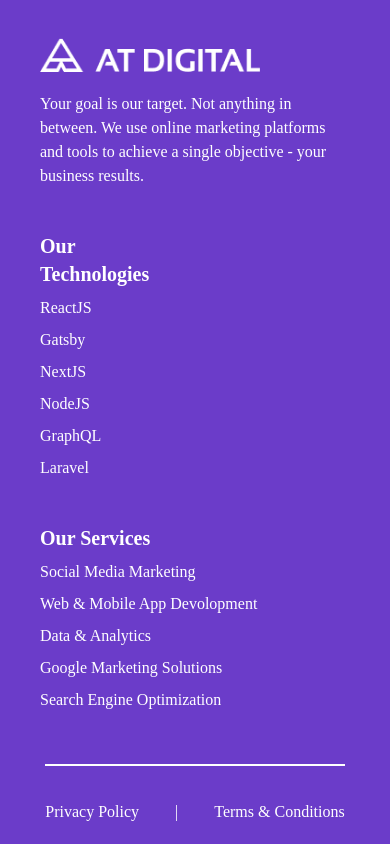
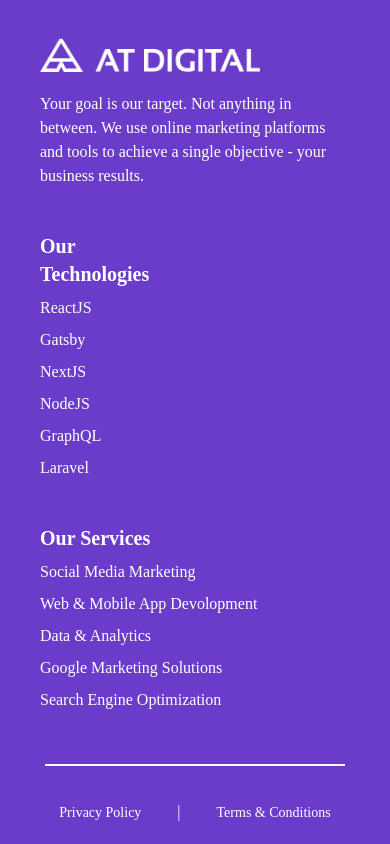
Before and after one commit to GIHAA/front-end-dev-project, a React (Create React App) app: page / in a window 390 px wide. Shown: the part 2116-2960 px from the top of the page. Built offline with nearby package versions, Linux system fonts and the light colour scheme.

Commit message:
Feat: mobile responsive changes

```diff
--- a/src/components/common/Footer.jsx
+++ b/src/components/common/Footer.jsx
@@ -48,12 +48,12 @@
       </div>
 
       <div class="flex items-center justify-center pt-3 pb-5">
-        <div class="pr-9">
-          <a href="/privacy-policy">Privacy Policy</a>
+        <div class="pr-9 ">
+          <a href="/privacy-policy" className=" text-[14px] md:text-[16px]">Privacy Policy</a>
         </div>
         <div>|</div>
         <div class="pl-9">
-          <a href="/terms-and-conditions">Terms &amp; Conditions</a>
+          <a href="/terms-and-conditions" className="text-[14px] md:text-[16px]">Terms &amp; Conditions</a>
         </div>
       </div>
     </div>
```
